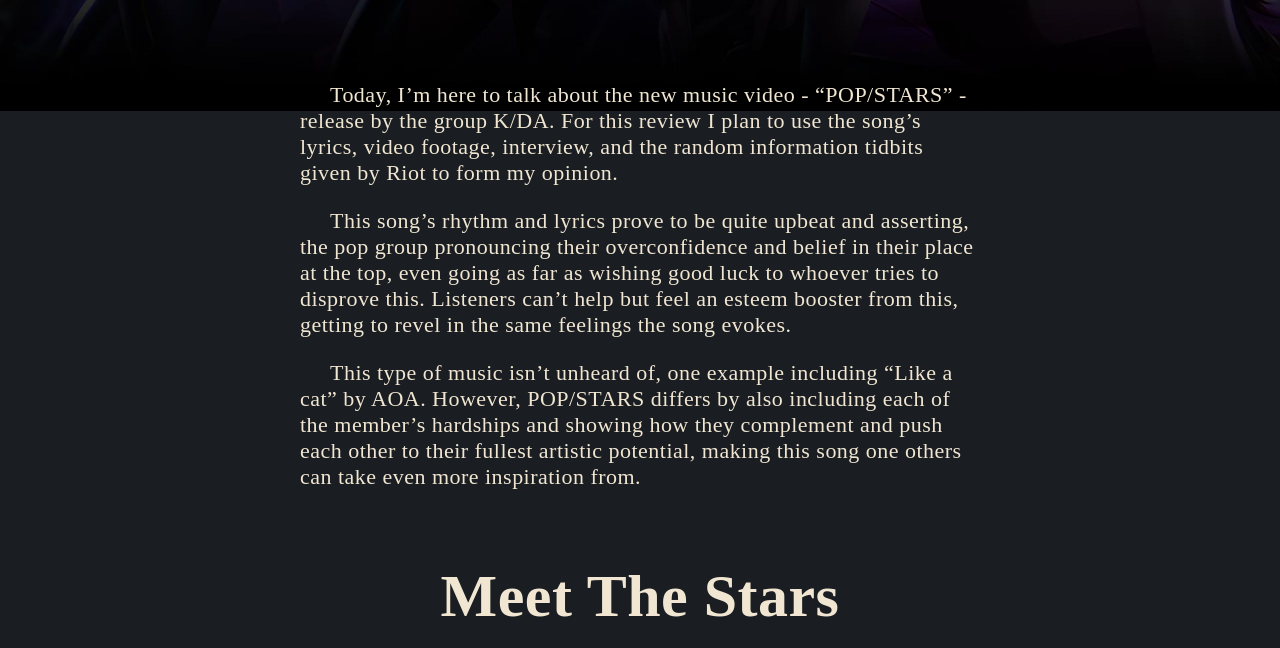
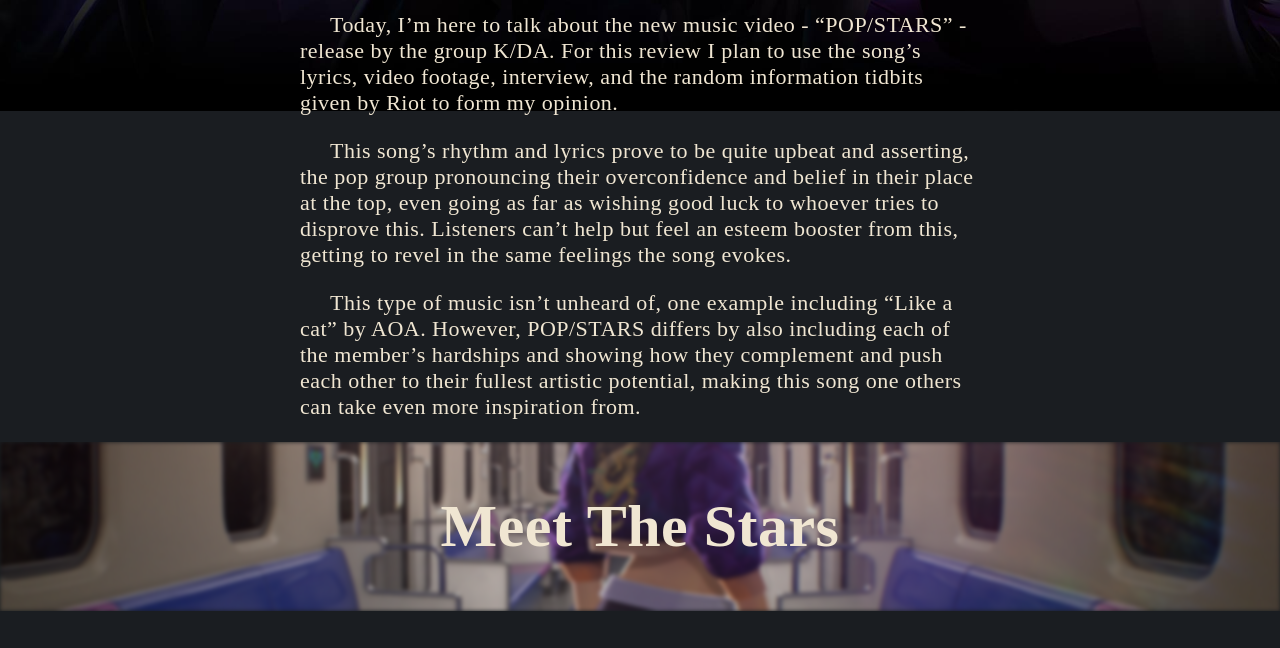
Before and after one commit to KipBard/KDAReview, a plain HTML site: page index.html in a window 1280 px wide. Shown: the part 609-1257 px from the top of the page. Drawn offline with Linux system fonts and the light colour scheme; some icons are missing.

Commit message:
Added Section Image to "Meet The Stars"

```diff
--- a/index.html
+++ b/index.html
@@ -28,7 +28,7 @@
     </header>
 
 </section>
-<section>
+<section class="intro">
     <p>
         Today, I’m here to talk about the new music video - “POP/STARS” - release
         by the group K/DA. For this review I plan to use the song’s lyrics, video
@@ -50,7 +50,10 @@
         even more inspiration from.
     </p>
 </section>
-<h2>Meet The Stars</h2>
+<section class="title">
+    <img src="img/bgstars.jpg" alt="Meet the Stars" class="quoteimg">
+    <h2>Meet The Stars</h2>
+</section>
 <section class="ahri">
     <h3 style="text-indent: 10px;">Ahri</h3>
     <img src="img/Ahri.jpg" alt="Ahri" style="float:left" class="sideimg">
--- a/styles/main.css
+++ b/styles/main.css
@@ -10,6 +10,7 @@ body{
     color: #f0e6d2;
     background-color: var(--bg-color);
     margin: 0;
+    min-width: 720px;
 }
 body > *{
     background-color: transparent;
@@ -52,9 +53,17 @@ h3{
 
 section{
     max-width: 720px;
-    margin: 70px auto 0;
+    margin: 0 auto 0;
     padding-left: 20px;
     padding-right: 20px;
+}
+
+section.title{
+    margin: 0;
+    padding: 0;
+    position: relative;
+    width: 100vw;
+    max-width: none;
 }
 
 p {
@@ -86,6 +95,7 @@ p {
 
 .quoteSection{
     padding: 0;
+    margin: 0;
     height:60vw;
     position:relative;
     max-width: 100%;
```
Also changed, not shown: img/bgstars.jpg (added).
